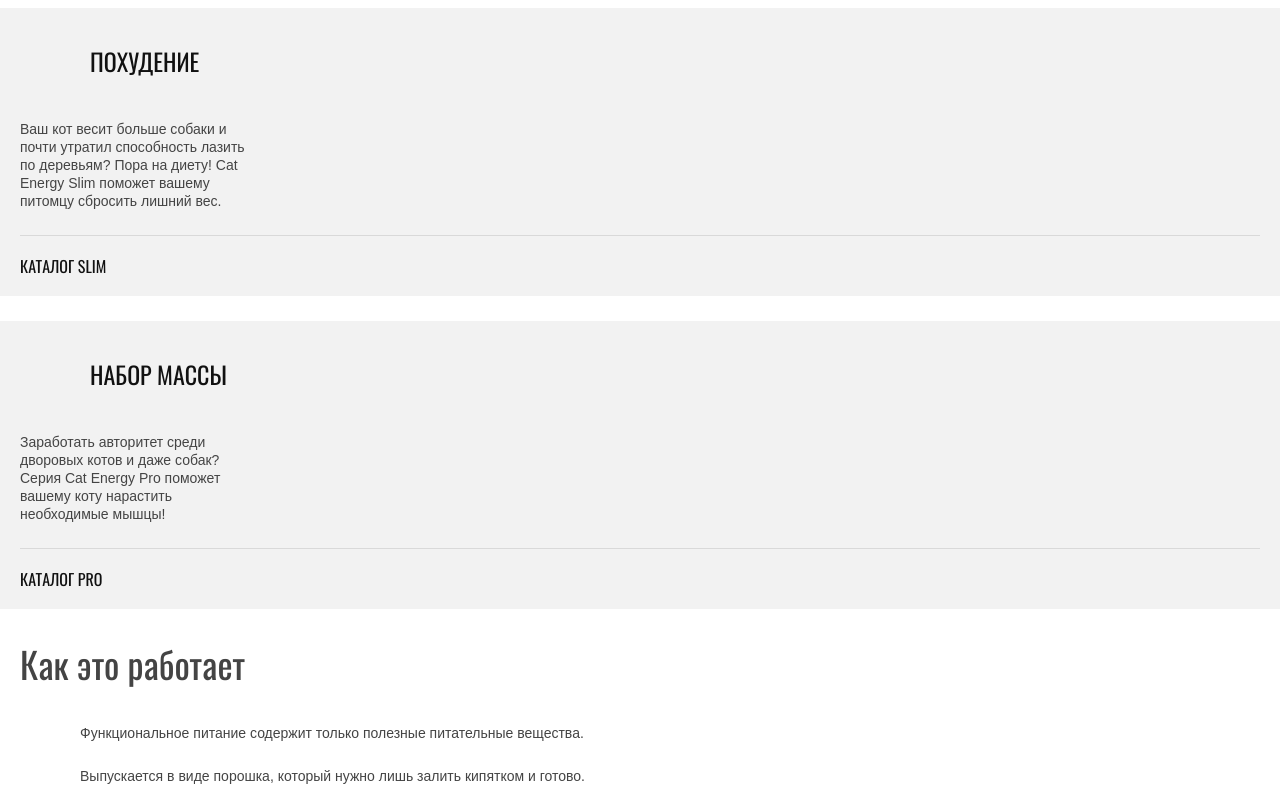
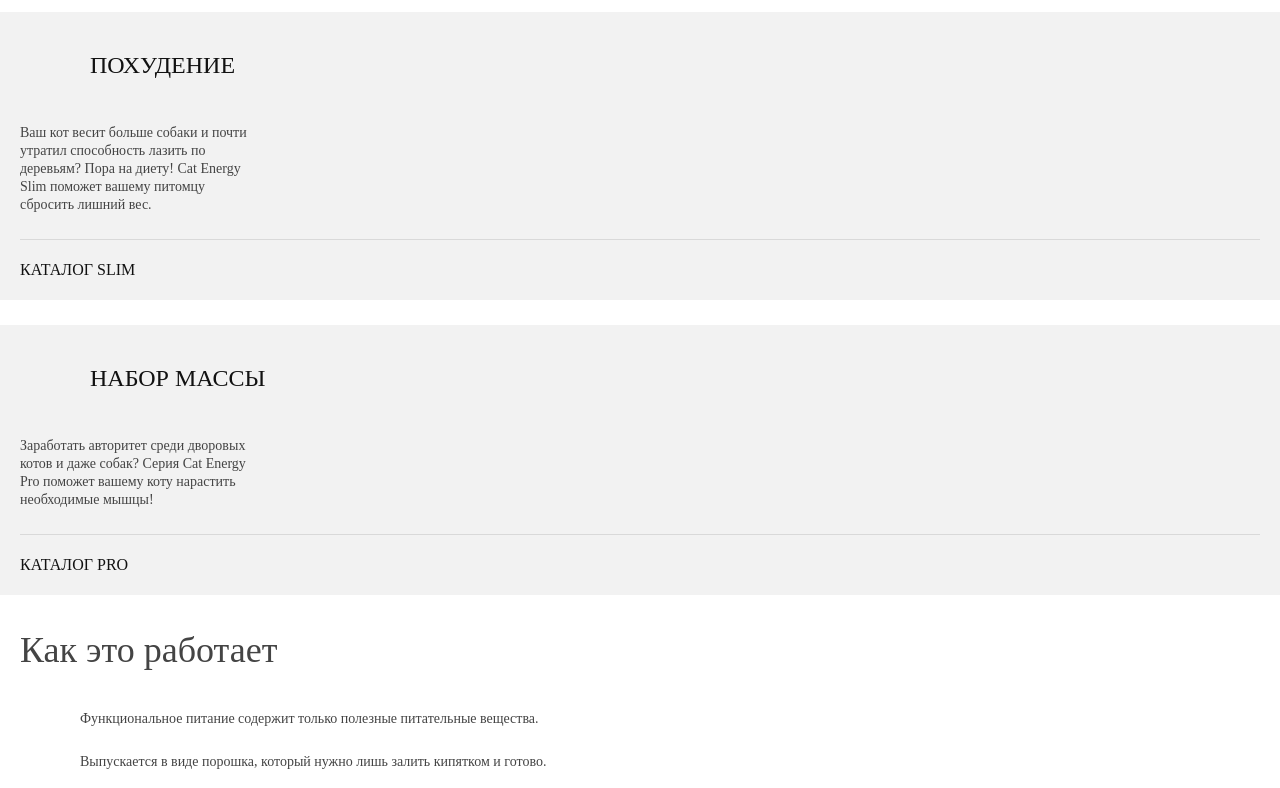
Before and after one commit to yyavorskaia/859039-cat-energy-17, a website: page source/index.html in a window 1280 px wide. Shown: the part 807-1595 px from the top of the page. Drawn offline with nearby package versions, Linux system fonts and the light colour scheme; files that its build step writes are made by us from their sources.

Commit message:
Исправлены ошибки найденные Тревисом

```diff
--- a/source/less/blocks/catalog.less
+++ b/source/less/blocks/catalog.less
@@ -1,4 +1,4 @@
-.catalog{
+.catalog {
   background-color: #ffffff;
 }
 
--- a/source/less/blocks/features.less
+++ b/source/less/blocks/features.less
@@ -27,6 +27,4 @@
 .features__text {
   margin: 0;
   padding-top: 5px;
-
-  font-family: Arial;
 }
--- a/source/less/blocks/program.less
+++ b/source/less/blocks/program.less
@@ -23,7 +23,7 @@
   font-size: 24px;
   font-weight: 400;
   line-height: 37.02px;
-  color:#111111;
+  color: #111111;
   text-transform: uppercase;
 }
 
@@ -31,8 +31,6 @@
   width: 230px;
   margin: 0;
   margin-bottom: 25px;
-
-  font-family: Arial;
 }
 
 .program__link {
--- a/source/less/global.less
+++ b/source/less/global.less
@@ -8,7 +8,6 @@
   margin: 0;
   padding: 0;
 
-  font-family: Oswald;
   font-size: 14px;
   line-height: 18px;
   font-weight: 400;
--- a/source/less/style.less
+++ b/source/less/style.less
@@ -1,31 +1,14 @@
 @import "global.less";
-
 @import "fonts.less";
-
 @import "blocks/btn.less";
-
 @import "blocks/catalog.less";
-
 @import "blocks/copyright.less";
-
 @import "blocks/features.less";
-
 @import "blocks/intro.less";
-
 @import "blocks/main-nav.less";
-
 @import "blocks/page-footer.less";
-
 @import "blocks/page-header.less";
-
-@import "blocks/page-main.less";
-
 @import "blocks/product.less";
-
 @import "blocks/program.less";
-
 @import "blocks/site-list.less";
-
 @import "blocks/social.less";
-
-@import "blocks/visually-hidden.less";
```
